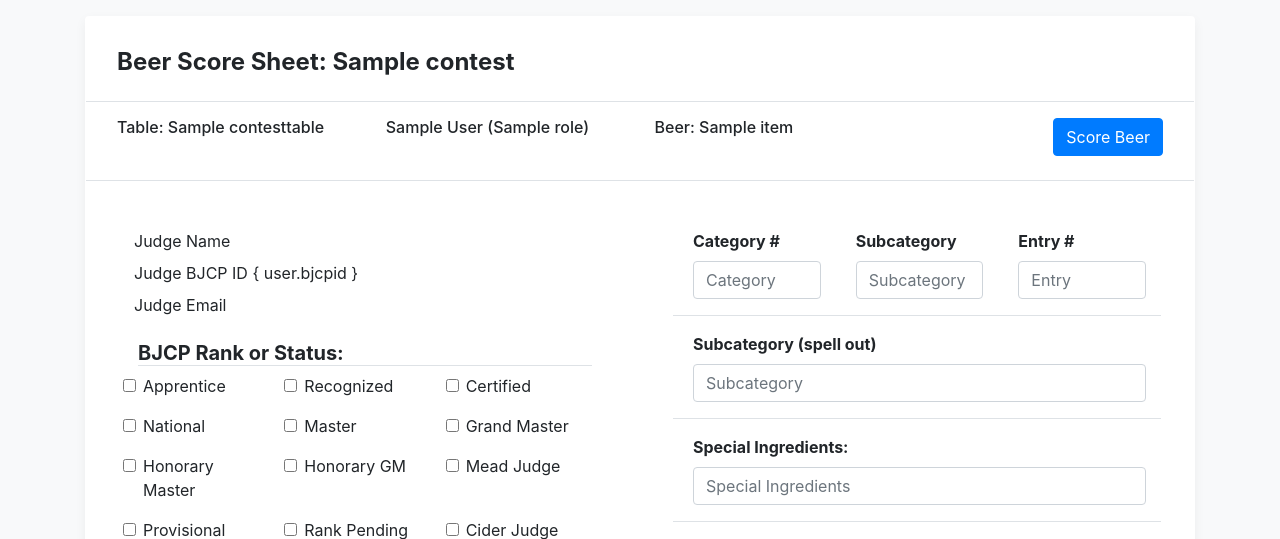
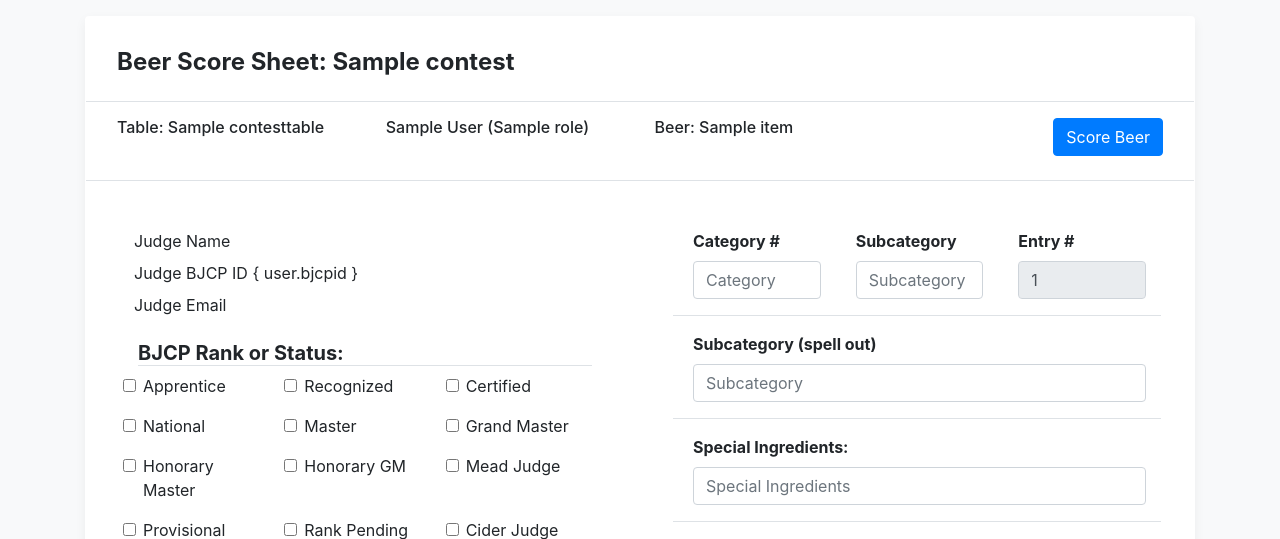
Before and after one commit to SotolitoLabs/beermasters, a Django app: template src/competitions/templates/score_sheet.html in a window 1280 px wide. Shown: the part 56-595 px from the top of the page. Run offline with Django 3.2, Linux system fonts and the light colour scheme; tables that the repository leaves empty hold one stand-in row (values such as "Sample post"); the template is opened without the code that fills it: values that come from a table or form of the project are taken from there, most other values are stand-ins (such as "Sample title", 1, 10 or a date in 2020); some libraries are stand-ins or nearby versions.

Commit message:
Fix scoresheet form values and field names

```diff
--- a/src/competitions/templates/score_sheet.html
+++ b/src/competitions/templates/score_sheet.html
@@ -235,7 +235,7 @@
                     </div>
 
                     <div class="form-check">
-	            		<input class="form-check-input" type="checkbox" value="" name="sour-acidic" id="sour-acidic">
+	            		<input class="form-check-input" type="checkbox" value="" name="sulfur" id="sulfur">
 	            		<label class="form-check-label font-weight-bold" for="">Sulfur</label> – The aroma of rotten eggs or burning matches.<br />
                     </div>
 
@@ -310,6 +310,7 @@
 	    <div class="col p-5 align-items-left">
 	        <div class="form-group">
 	            <div class="form-group row border-bottom border-gray pb-3">
+                    <!-- TODO: add category and subcategory dropdown -->
                     <div class="form-check col">
 	                    <label for="category" class="font-weight-bold">Category #</label>
                         <input class="form-control" name="category" type="text" placeholder="Category">
@@ -320,7 +321,7 @@
                     </div>
                     <div class="form-check col">
 	                    <label for="entry" class="font-weight-bold">Entry #</label>
-                        <input class="form-control" name="entry" type="text" placeholder="Entry">
+                        <input class="form-control" name="entry" type="text" value="{{ table_item.id }}" placeholder="Entry" readonly>
                     </div>
                 </div>
 	            <div class="form-group row border-bottom border-gray pb-3">
@@ -340,11 +341,11 @@
 	            <div class="form-group row border-bottom border-gray pb-3">
                     <div class="form-check col">
 	                    <label for="bottle" class="pr-4 font-weight-bold">Bottle Inspection:</label>
-                        <input class="form-check-input" type="checkbox" value="" name="bottle" id="bottle">
+                        <input class="form-check-input" type="checkbox" value="" name="bottle_inspection" id="bottle">
                         <small>Appropriate size, cap, fill level, label removal, etc.</small>
                         <br />
                         <small>Comments</small>
-                        <input class="form-control" name="bottle" type="text" placeholder="Bottle">
+                        <input class="form-control" name="bottle_inspection_comment" type="text" placeholder="Bottle">
                     </div>
                 </div>
 	        </div>
@@ -353,14 +354,14 @@
 	                <label for="aroma" class="font-weight-bold">Aroma</label> <small>(as appropriate for style) 1-12</small>
                 </div>
                 <div class="form-group col col-sm-2">
-                    <input class="form-control" name="aroma-score" type="text" placeholder="1-12" min="1" max="12" maxlength="2">
+                    <input class="form-control" name="aroma_score" type="text" placeholder="1-12" min="1" max="12" maxlength="2">
                 </div>
 
             </div>
 	        <div class="form-group row border-bottom border-gray pb-3">
                 <div class="form-group col">
                         <small>Comment on malt, hops, esters, and other aromatics</small>
-                        <input class="form-control" name="comment-aroma" type="text" placeholder="Comment on Aroma">
+                        <input class="form-control" name="aroma_comment" type="text" placeholder="Comment on Aroma">
                 </div>
             </div>
 	        <div class="form-group row">
@@ -368,12 +369,13 @@
 	                <label for="apperance" class="font-weight-bold">Apperance</label><small>(as appropriate for style)</small>
                 </div>
                 <div class="form-group col col-sm-2">
-                    <input class="form-control" name="apperance-score" type="text" placeholder="1-3" min="1" max="3" maxlength="1">
+                    <input class="form-control" name="apperance_score" type="text" placeholder="1-3" min="1" max="3" maxlength="1">
                 </div>
             </div>
 	        <div class="form-group row border-bottom border-gray pb-3">
                 <div class="form-group col">
-                    <small>Comment on color, clarity, and head (retention, color, and texture)</small><input class="form-control" name="comment-apperance" type="text" placeholder="Comment on Apperance">
+                    <small>Comment on color, clarity, and head (retention, color, and texture)</small>
+                    <input class="form-control" name="apperance_comment" type="text" placeholder="Comment on Apperance">
                 </div>
             </div>
 
@@ -382,13 +384,13 @@
 	                <label for="apperance" class="font-weight-bold">Flavor</label><small>(as appropriate for style)</small>
                 </div>
                 <div class="form-group col col-sm-3">
-                    <input class="form-control" name="flavor-score" type="text" placeholder="1-20" min="1" max="20" maxlength="2">
+                    <input class="form-control" name="flavor_score" type="text" placeholder="1-20" min="1" max="20" maxlength="2">
                 </div>
             </div>
 	        <div class="form-group row border-bottom border-gray pb-3">
                 <div class="form-group col">
                 <small>Comment on malt, hops, fermentation characteristics, balance, finish/aftertaste, and other flavor characteristics</small>
-                <input class="form-control" name="comment-flavor" type="text" placeholder="Comments on Flavor">
+                <input class="form-control" name="flavor_comment" type="text" placeholder="Comments on Flavor">
                 </div>
             </div>
 
@@ -398,14 +400,14 @@
 
                 </div>
                 <div class="form-group col col-sm-2">
-                    <input class="form-control" name="mouthfeel-score" type="text" placeholder="1-5" min="1" max="5" maxlength="1">
+                    <input class="form-control" name="mouthfeel_score" type="text" placeholder="1-5" min="1" max="5" maxlength="1">
                 </div>
             </div>
 
 	        <div class="form-group row border-bottom border-gray pb-3">
                 <div class="form-group col">
                 <small>Comment on body,   carbonation, warmth, creaminess, astringency, and other palate sensations</small>
-                <input class="form-control" name="comment-mouthfeel" type="text" placeholder="Comments on Mouthfeel">
+                <input class="form-control" name="mouthfeel_comment" type="text" placeholder="Comments on Mouthfeel">
                 </div>
             </div>
 
@@ -415,14 +417,14 @@
 	                <label for="mouthfeel" class="font-weight-bold">Overall Impression</label><small>(as appropriate f  or style)</small>
                 </div>
                 <div class="form-group col col-sm-2">
-                    <input class="form-control" name="overall-score" type="text" placeholder="1-10" min="1" m  ax="10" maxlength="2">
+                    <input class="form-control" name="overall_score" type="text" placeholder="1-10" min="1" m  ax="10" maxlength="2">
                 </div>
 	        </div>
 
 	        <div class="form-group row border-bottom border-gray pb-3">
                 <div class="form-group col">
                     <small>Comment on overall drinking pleasure associated with entry, give suggestions for improvement</small>
-                <input class="form-control" name="comment-overall" type="text" placeholder="Comments on Overall Impression">
+                <input class="form-control" name="overall_comment" type="text" placeholder="Comments on Overall Impression">
                 </div>
             </div>
 	        <div class="form-group">
@@ -436,16 +438,16 @@
 			            <label class="form-check-label font-weight-bold" for="">Classic Example</label>
                     </div>
                     <div class="form-group col">
-			            <input class="form-check-input" type="checkbox" value="" name="style-4" id="style-4">
+			            <input class="form-check-input" type="radio" value="4" name="style" id="style-4">
                     </div>
                     <div class="form-group col">
-			            <input class="form-check-input" type="checkbox" value="" name="style-3" id="style-3">
+			            <input class="form-check-input" type="radio" value="3" name="style" id="style-3">
                     </div>
                     <div class="form-group col">
-			            <input class="form-check-input" type="checkbox" value="" name="style-2" id="style-2">
+			            <input class="form-check-input" type="radio" value="2" name="style" id="style-2">
                     </div>
                     <div class="form-group col">
-			            <input class="form-check-input" type="checkbox" value="" name="style-1" id="style-1">
+			            <input class="form-check-input" type="radio" value="1" name="style" id="style-1">
                     </div>
                     <div class="form-group col">
 			            <label class="form-check-label font-weight-bold" for="">Not To Style</label>
@@ -463,16 +465,16 @@
 			            <label class="form-check-label font-weight-bold" for="">Flawless</label>
                     </div>
                     <div class="form-group col">
-			            <input class="form-check-input" type="checkbox" value="" name="technical-4" id="technical-4">
+			            <input class="form-check-input" type="radio" value="4" name="technical" id="technical-4">
                     </div>
                     <div class="form-group col">
-			            <input class="form-check-input" type="checkbox" value="" name="technical-3" id="technical-3">
+			            <input class="form-check-input" type="radio" value="3" name="technical" id="technical-3">
                     </div>
                     <div class="form-group col">
-			            <input class="form-check-input" type="checkbox" value="" name="technical-2" id="technical-2">
+			            <input class="form-check-input" type="radio" value="2" name="technical" id="technical-2">
                     </div>
                     <div class="form-group col">
-			            <input class="form-check-input" type="checkbox" value="" name="technical-1" id="technical-1">
+			            <input class="form-check-input" type="radio" value="1" name="technical" id="technical-1">
                     </div>
                     <div class="form-group col">
 			            <label class="form-check-label font-weight-bold" for="">Significant Flaws</label>
@@ -490,16 +492,16 @@
 			            <label class="form-check-label font-weight-bold" for="">Wonderful</label>
                     </div>
                     <div class="form-group col">
-			            <input class="form-check-input" type="checkbox" value="" name="intangilble-4" id="intangilble-4">
+			            <input class="form-check-input" type="radio" value="4" name="intangilble" id="intangilble-4">
                     </div>
                     <div class="form-group col">
-			            <input class="form-check-input" type="checkbox" value="" name="intangilble-3" id="intangilble-3">
+			            <input class="form-check-input" type="radio" value="3" name="intangilble" id="intangilble-3">
                     </div>
                     <div class="form-group col">
-			            <input class="form-check-input" type="checkbox" value="" name="intangilble-2" id="intangilble-2">
+			            <input class="form-check-input" type="radio" value="2" name="intangilble" id="intangilble-2">
                     </div>
                     <div class="form-group col">
-			            <input class="form-check-input" type="checkbox" value="" name="intangilble-1" id="intangilble-1">
+			            <input class="form-check-input" type="radio" value="1" name="intangilble" id="intangilble-1">
                     </div>
                     <div class="form-group col">
 			            <label class="form-check-label font-weight-bold" for="">Lifeless</label>
```
